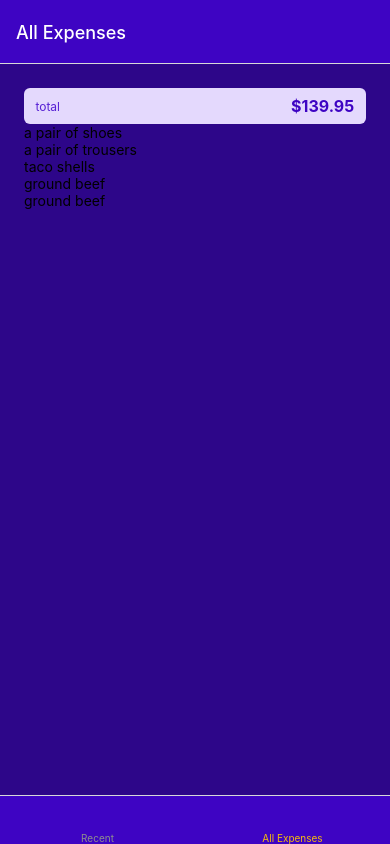
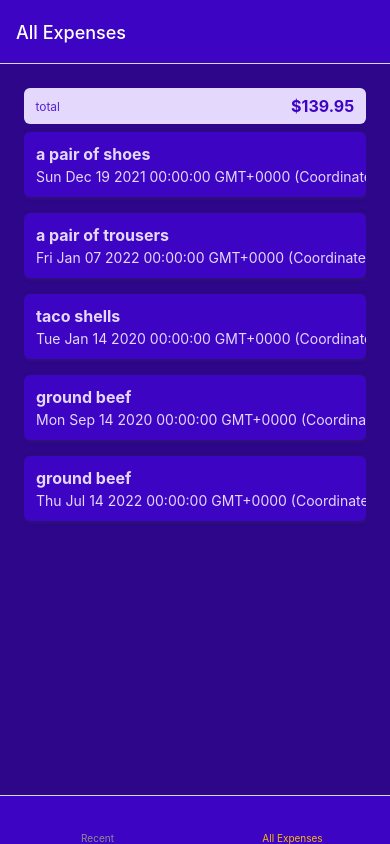
Before and after one commit to samlee088/rn-expense-tracker, a React Native app: screen /AllExpenses in a window 390 px wide. Built offline with nearby package versions, Linux system fonts and the light colour scheme.

Commit message:
update with styling

```diff
--- /dev/null
+++ b/components/ExpensesOutput.js/ExpenseItem.js
@@ -0,0 +1,60 @@
+import { Pressable, StyleSheet, Text, View } from "react-native";
+import { GlobalStyles } from "../../constants/styles";
+
+const ExpenseItem = ({ description, amount, date }) => {
+  console.log(amount);
+  return (
+    <Pressable>
+      <View style={styles.expenseItem}>
+        <View>
+          <Text style={[styles.textBase, styles.description]}>
+            {description}
+          </Text>
+          <Text style={styles.textBase}>{date.toString()}</Text>
+        </View>
+        <View style={styles.amountContainer}>
+          <Text style={styles.amount}>{amount.toFixed(2)}</Text>
+        </View>
+      </View>
+    </Pressable>
+  );
+};
+
+export default ExpenseItem;
+
+const styles = StyleSheet.create({
+  expenseItem: {
+    padding: 12,
+    marginVertical: 8,
+    backgroundColor: GlobalStyles.colors.primary500,
+    flexDirection: "row",
+    justifyContent: "space-between",
+    borderRadius: 6,
+    elevation: 3,
+    shadowColor: GlobalStyles.colors.gray500,
+    shadowRadius: 4,
+    shadowOffset: { width: 1, height: 1 },
+    shadowOpacity: 0.4,
+  },
+  textBase: {
+    color: GlobalStyles.colors.primary50,
+  },
+  description: {
+    fontSize: 16,
+    marginBottom: 4,
+    fontWeight: "bold",
+  },
+  amountContainer: {
+    paddingHorizontal: 12,
+    paddingVertical: 4,
+    backgroundColor: "white",
+    justifyContent: "center",
+    alignItems: "center",
+    borderRadius: 4,
+    minWidth: 80,
+  },
+  amount: {
+    color: GlobalStyles.colors.primary500,
+    fontWeight: "bold",
+  },
+});
--- a/components/ExpensesOutput.js/ExpensesList.js
+++ b/components/ExpensesOutput.js/ExpensesList.js
@@ -1,7 +1,8 @@
 import { FlatList, Text } from "react-native";
+import ExpenseItem from "./ExpenseItem";
 
 function renderExpenseItem(itemData) {
-  return <Text>{itemData.item.description}</Text>;
+  return <ExpenseItem {...itemData.item} />;
 }
 
 const ExpensesList = ({ expenses }) => {
--- a/components/ExpensesOutput.js/ExpensesOutput.js
+++ b/components/ExpensesOutput.js/ExpensesOutput.js
@@ -49,7 +49,9 @@
 
 const styles = StyleSheet.create({
   container: {
-    padding: 24,
+    paddingHorizontal: 24,
+    paddingTop: 24,
+    paddingBottom: 0,
     backgroundColor: GlobalStyles.colors.primary700,
     flex: 1,
   },
```
